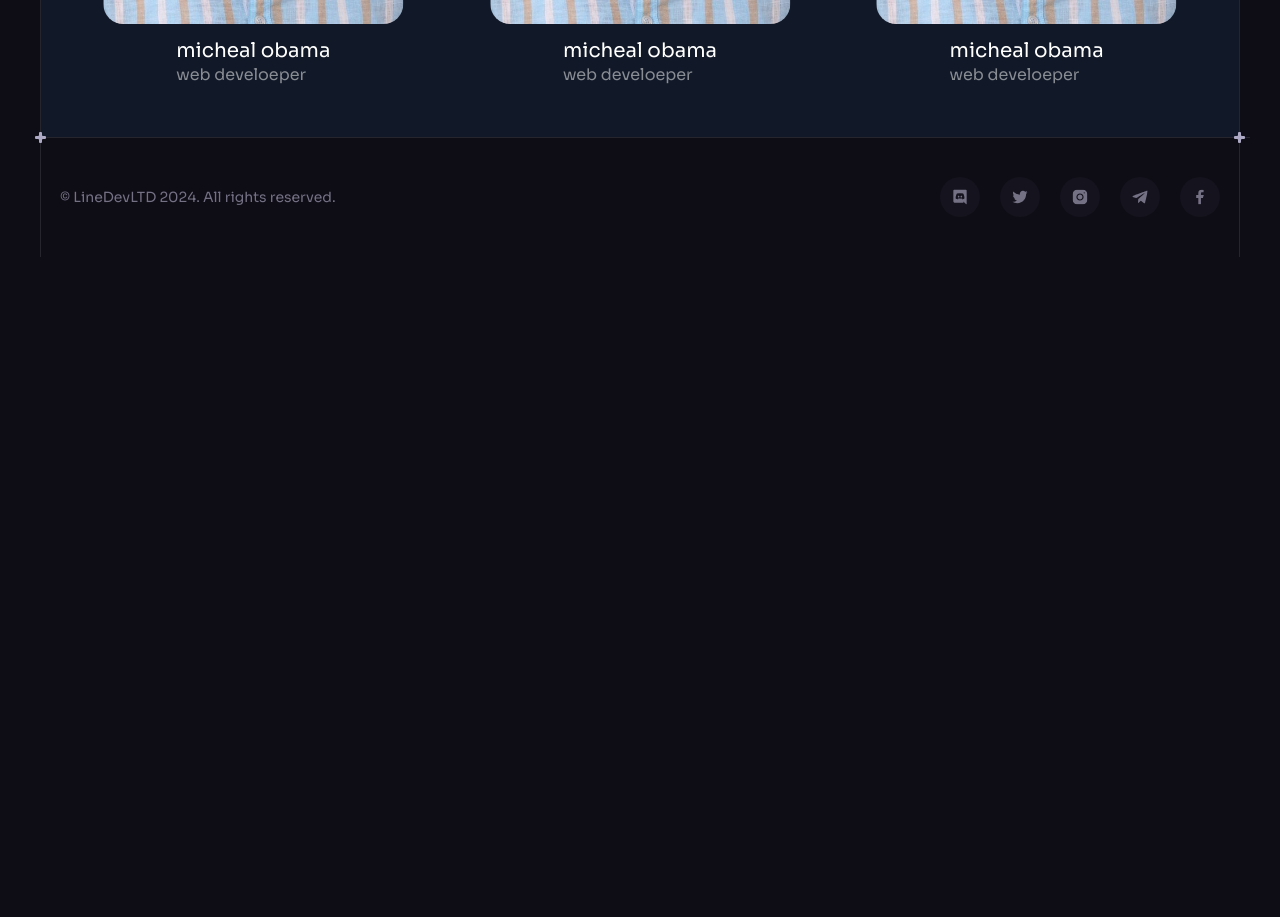
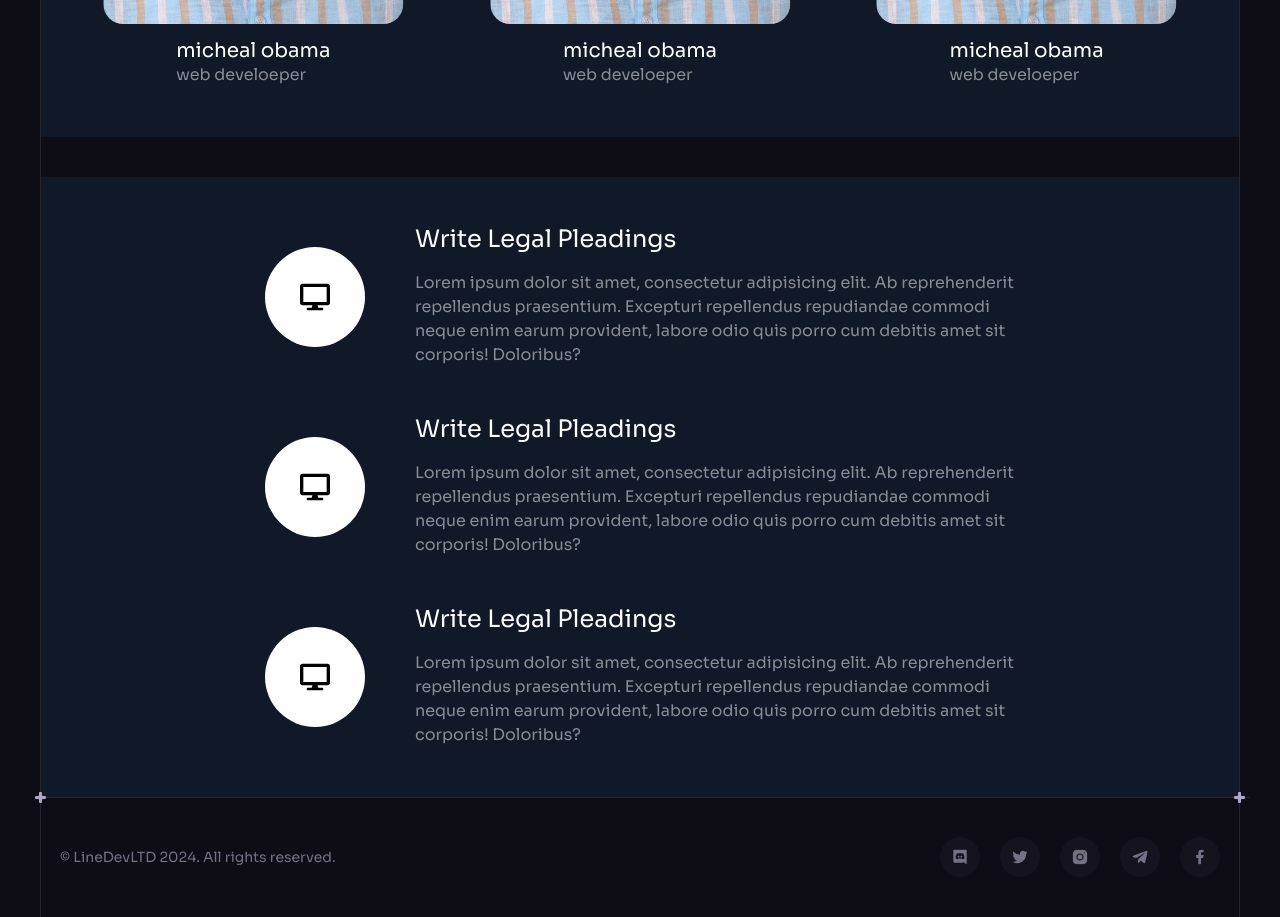
Before and after one commit to linesquad/linedevltd, a React (Vite) app: page /about in a window 1280 px wide. Shown: the part 2540-3457 px from the top of the page. Before the commit the page ends 2797 px from the top, so only its background shows below. Built offline with nearby package versions, Linux system fonts and the light colour scheme.

Commit message:
add ourPlans component design

```diff
--- a/src/components/aboutPage/OurCompany.jsx
+++ b/src/components/aboutPage/OurCompany.jsx
@@ -26,7 +26,7 @@ function OurCompany() {
               illum.
             </p>
           </div>
-          <div className="lg:w-[400px] lg:h-[400px] w-[300px] h-[300px] mt-[20px] lg:mt-[0px] bg-gradient-to-br from-[#2a003f] via-[#1b1b3a] to-[#0a043c] rounded-[20px] relative">
+          <div className="lg:w-[400px] lg:h-[400px] w-[300px] h-[300px] mx-auto lg:mx-0 mt-[20px] lg:mt-[0px] bg-gradient-to-br from-[#2a003f] via-[#1b1b3a] to-[#0a043c] rounded-[20px] relative">
             <img src={companyLogo} alt="company-logo" />
             <ScrollParallax isAbsolutelyPositioned>
               <div className="hidden lg:block w-[200px] p-[20px] bg-[#fff] absolute bottom-[-70px] left-[-70px] rounded-[20px]">
--- /dev/null
+++ b/src/components/aboutPage/OurPlans.jsx
@@ -0,0 +1,40 @@
+import Section from "../Section";
+import SinglePlan from "./SinglePlan";
+import { FaDesktop } from "react-icons/fa";
+
+function OurPlans() {
+  return (
+    <div>
+      <Section customPaddings="pt-[40px] px-[0px] md:px-[40px]">
+        <div className="max-w-[1444px] px-[20px] mx-auto py-[50px] bg-gray-900 flex flex-col gap-[50px]">
+          <SinglePlan
+            Icon={FaDesktop}
+            title="Write Legal Pleadings"
+            description="Lorem ipsum dolor sit amet, consectetur adipisicing elit. Ab reprehenderit
+            repellendus praesentium. Excepturi repellendus repudiandae commodi neque
+            enim earum provident, labore odio quis porro cum debitis amet sit
+            corporis! Doloribus?"
+          />
+          <SinglePlan
+            Icon={FaDesktop}
+            title="Write Legal Pleadings"
+            description="Lorem ipsum dolor sit amet, consectetur adipisicing elit. Ab reprehenderit
+            repellendus praesentium. Excepturi repellendus repudiandae commodi neque
+            enim earum provident, labore odio quis porro cum debitis amet sit
+            corporis! Doloribus?"
+          />
+          <SinglePlan
+            Icon={FaDesktop}
+            title="Write Legal Pleadings"
+            description="Lorem ipsum dolor sit amet, consectetur adipisicing elit. Ab reprehenderit
+            repellendus praesentium. Excepturi repellendus repudiandae commodi neque
+            enim earum provident, labore odio quis porro cum debitis amet sit
+            corporis! Doloribus?"
+          />
+        </div>
+      </Section>
+    </div>
+  );
+}
+
+export default OurPlans;
--- /dev/null
+++ b/src/components/aboutPage/SinglePlan.jsx
@@ -0,0 +1,15 @@
+function SinglePlan({ Icon, title, description }) {
+  return (
+    <div className="flex gap-[50px] items-center max-w-[800px] mx-auto">
+      <div className="hidden lg:flex items-center justify-center w-[100px] h-[100px] rounded-[50%] bg-[#fff]">
+        <Icon color="black" size={30} />
+      </div>
+      <div className="flex flex-col gap-[20px] w-full max-w-[600px]">
+        <h2 className="text-[24px]">{title}</h2>
+        <p className="text-[14px] lg:text-[16px] text-n-1/50">{description}</p>
+      </div>
+    </div>
+  );
+}
+
+export default SinglePlan;
--- a/src/pages/About.jsx
+++ b/src/pages/About.jsx
@@ -1,5 +1,6 @@
 import AboutHeader from "../components/aboutPage/AboutHeader";
 import OurCompany from "../components/aboutPage/OurCompany";
+import OurPlans from "../components/aboutPage/OurPlans";
 import OurWorkers from "../components/aboutPage/OurWorkers";
 import OurWorks from "../components/aboutPage/OurWorks";
 
@@ -10,6 +11,7 @@ const About = () => {
       <OurCompany />
       <OurWorks />
       <OurWorkers />
+      <OurPlans />
     </div>
   );
 };
```
